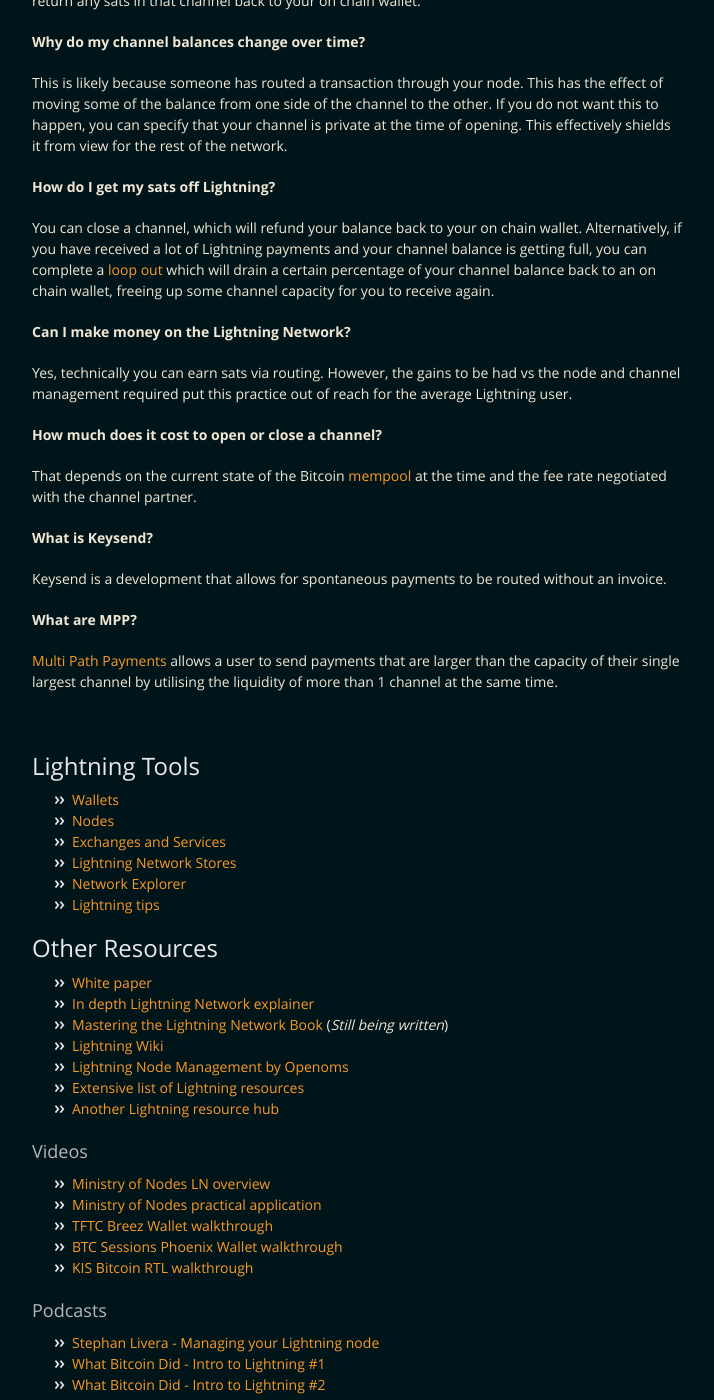
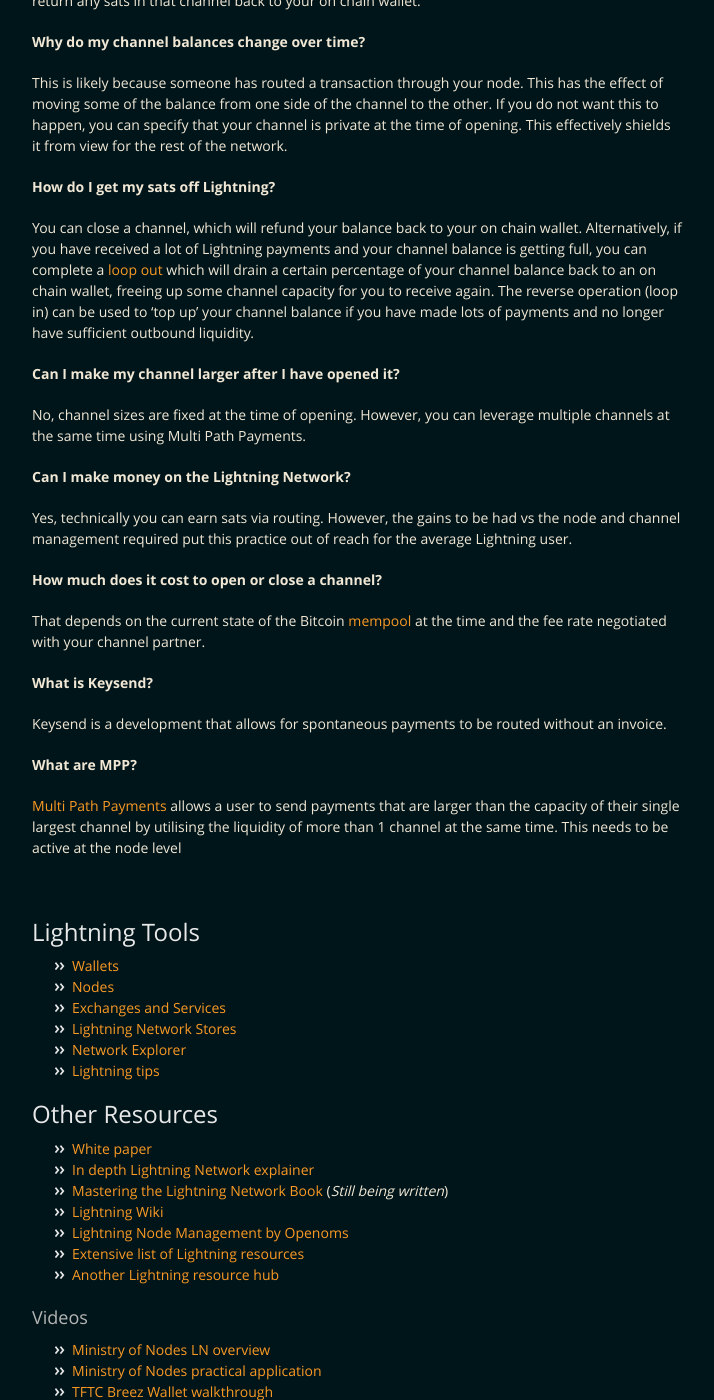
Before and after one commit to BitcoinQnA/ln-guide, a Jekyll site: the page built from index.md, in a window 1280 px wide and 1400 px high, scrolled down 7909 px. Shown: the whole window, without its empty margins (283-997 px from the left). Built offline with Jekyll 4.4.1, drawn with Linux system fonts in a browser that asks for light colours.

Commit message:
Update index.md

```diff
--- a/index.md
+++ b/index.md
@@ -206,7 +206,11 @@ This is likely because someone has routed a transaction through your node. This
 
 **How do I get my sats off Lightning?**
 
-You can close a channel, which will refund your balance back to your on chain wallet. Alternatively, if you have received a lot of Lightning payments and your channel balance is getting full, you can complete a [loop out](https://lightning.engineering/loop/) which will drain a certain percentage of your channel balance back to an on chain wallet, freeing up some channel capacity for you to receive again.
+You can close a channel, which will refund your balance back to your on chain wallet. Alternatively, if you have received a lot of Lightning payments and your channel balance is getting full, you can complete a [loop out](https://lightning.engineering/loop/) which will drain a certain percentage of your channel balance back to an on chain wallet, freeing up some channel capacity for you to receive again. The reverse operation (loop in) can be used to 'top up' your channel balance if you have made lots of payments and no longer have sufficient outbound liquidity.
+
+**Can I make my channel larger after I have opened it?**
+
+No, channel sizes are fixed at the time of opening. However, you can leverage multiple channels at the same time using Multi Path Payments.
 
 **Can I make money on the Lightning Network?**
 
@@ -214,7 +218,7 @@ Yes, technically you can earn sats via routing. However, the gains to be had vs
 
 **How much does it cost to open or close a channel?**
 
-That depends on the current state of the Bitcoin [mempool](https://mempool.space) at the time and the fee rate negotiated with the channel partner.
+That depends on the current state of the Bitcoin [mempool](https://mempool.space) at the time and the fee rate negotiated with your channel partner.
 
 **What is Keysend?**
 
@@ -222,7 +226,7 @@ Keysend is a development that allows for spontaneous payments to be routed witho
 
 **What are MPP?**
 
-[Multi Path Payments](https://lightning.engineering/posts/2020-05-07-mpp/) allows a user to send payments that are larger than the capacity of their single largest channel by utilising the liquidity of more than 1 channel at the same time.
+[Multi Path Payments](https://lightning.engineering/posts/2020-05-07-mpp/) allows a user to send payments that are larger than the capacity of their single largest channel by utilising the liquidity of more than 1 channel at the same time. This needs to be active at the node level
 
 
 <br/>
```
